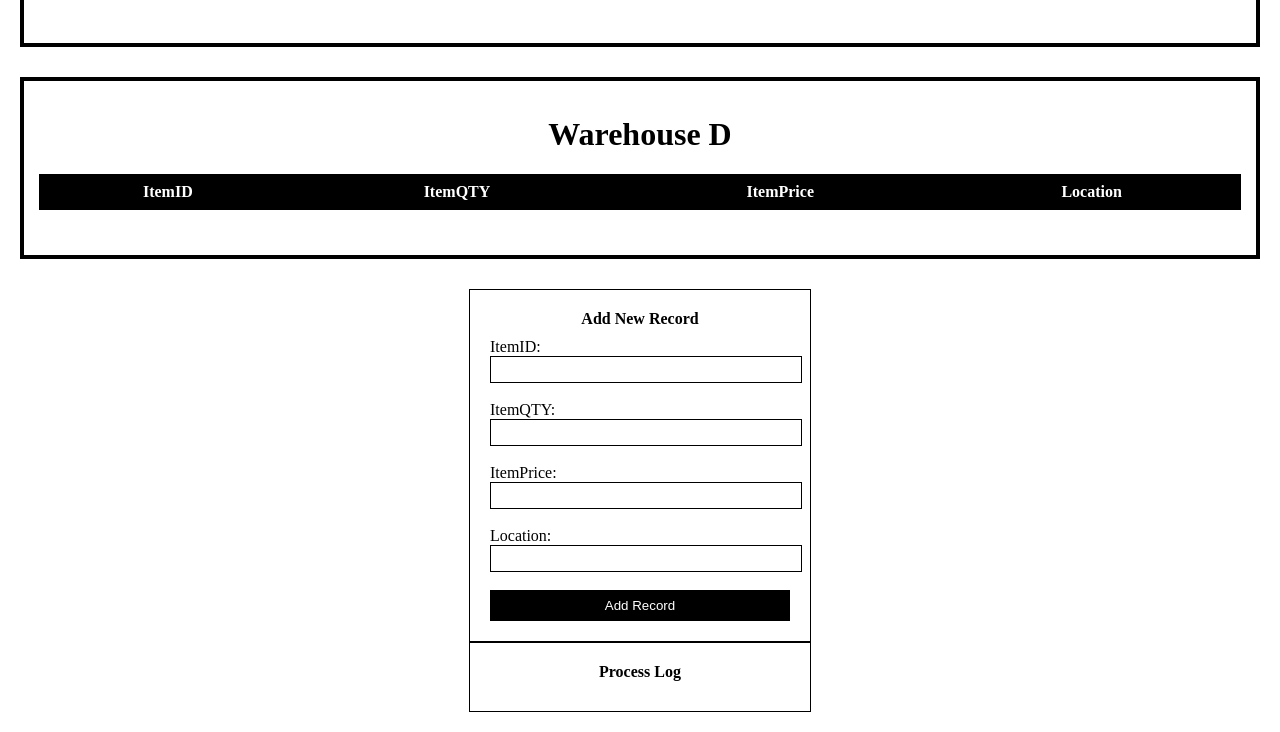
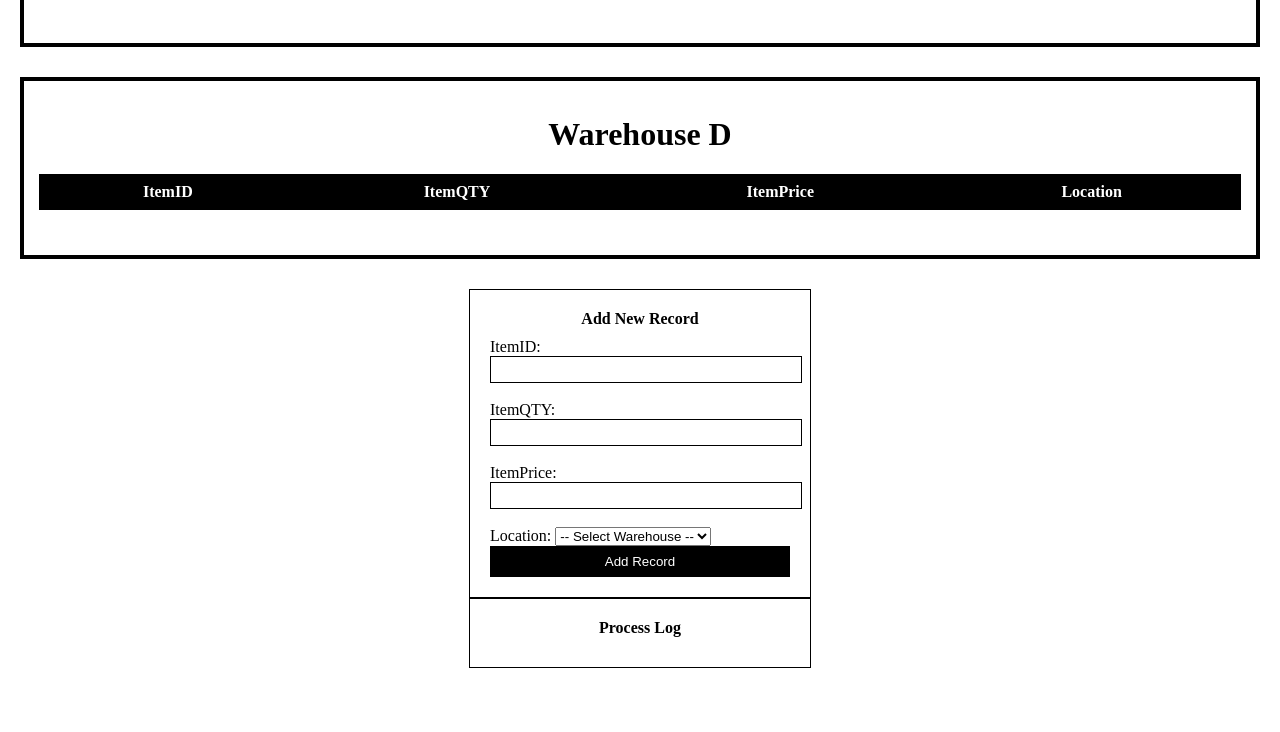
Before and after one commit to Wint168/blockchain-assignment2, a plain HTML site: page index.html in a window 1280 px wide. Shown: the part 639-1371 px from the top of the page. After the commit the page ends 1327 px from the top, so only its background shows below. Drawn offline with Linux system fonts and the light colour scheme.

Commit message:
Update index.html

```diff
--- a/index.html
+++ b/index.html
@@ -88,7 +88,15 @@
         <label>ItemID: <input type="number" id="ItemID" required></label><br><br>
         <label>ItemQTY: <input type="number" id="ItemQTY" required></label><br><br>
         <label>ItemPrice: <input type="number" id="ItemPrice" required></label><br><br>
-        <label>Location: <input type="text" id="Location" required></label><br><br>
+        <label>Location:
+            <select id="Location" required>
+                <option value="">-- Select Warehouse --</option>
+                <option value="A">Warehouse A</option>
+                <option value="B">Warehouse B</option>
+                <option value="C">Warehouse C</option>
+                <option value="D">Warehouse D</option>
+            </select>
+        </label>
         <button type="submit">Add Record</button>
     </form>
     </div>
```
